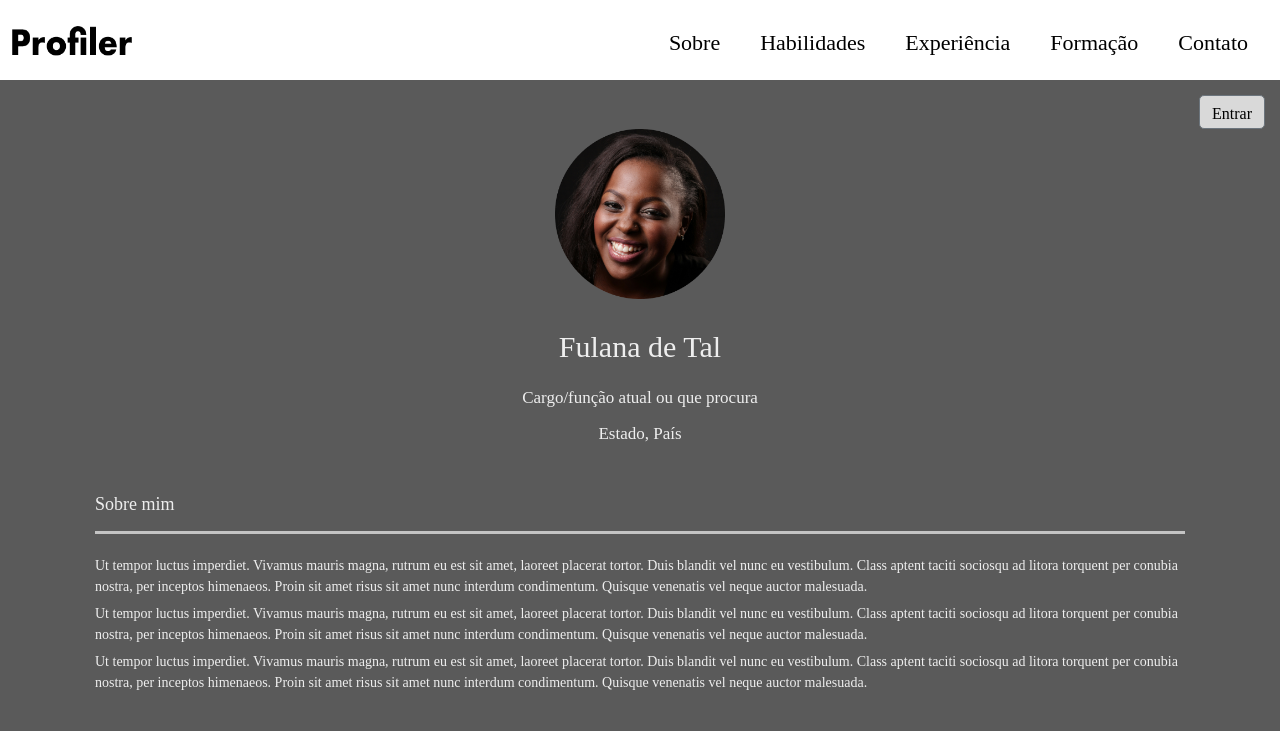
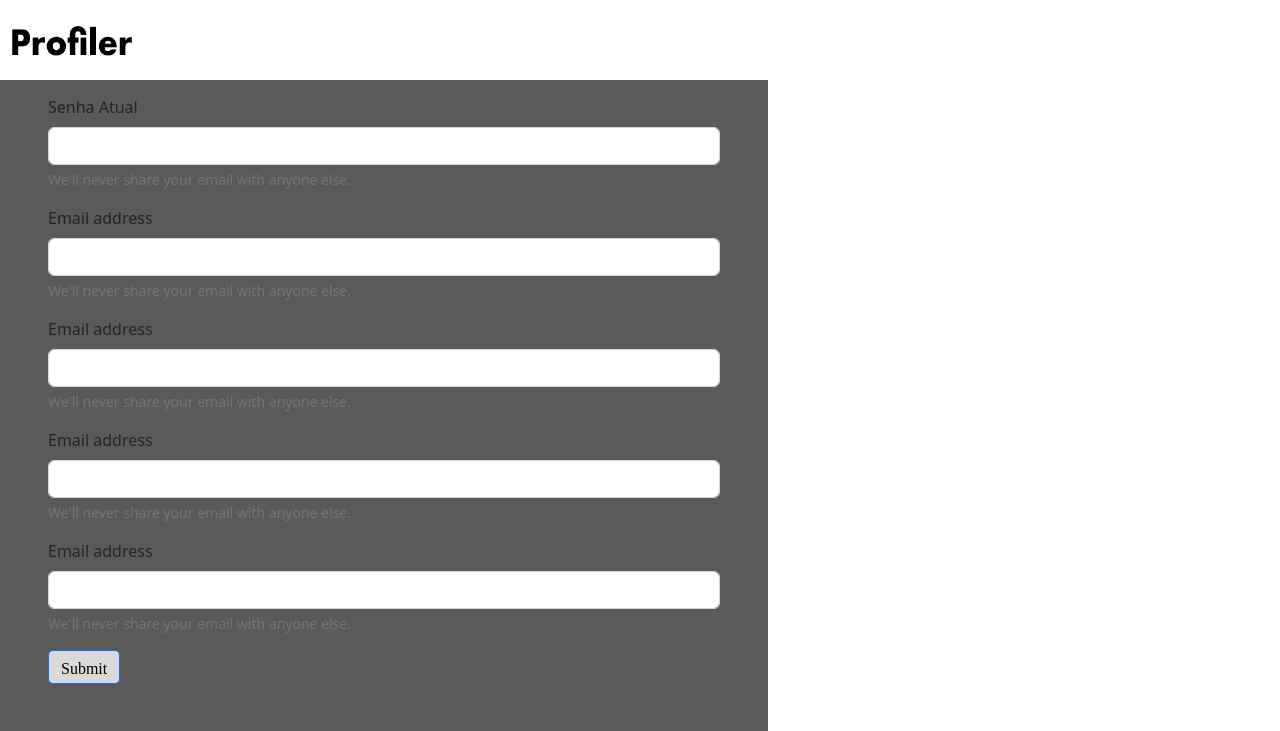
Before and after one commit to LuizAraujo2020/UCB-Projeto-1_2024, a website: page project-profiler/src/views/settings.html in a window 1280 px wide. Shown: the top 731 px of the page. Drawn offline with nearby package versions, Linux system fonts and the light colour scheme; files whose address does not match are found by name; a web font is replaced by a local one.

Commit message:
antes do express session

```diff
--- a/project-profiler/src/static/css/global.css
+++ b/project-profiler/src/static/css/global.css
@@ -33,6 +33,12 @@ div{
 .navbar-brand{
     padding-top: 25px;
     padding-bottom: 25px;
+}
+
+.teste222 {
+    width: 60%;
+    padding: 3rem;
+    padding-top: 3rem;
 }
 
 .paiHome{
--- a/project-profiler/src/views/settings.html
+++ b/project-profiler/src/views/settings.html
@@ -9,16 +9,17 @@
         <link rel="stylesheet" href="https://cdn.jsdelivr.net/npm/bootstrap@5.2.3/dist/css/bootstrap.min.css"
             integrity="sha384-rbsA2VBKQhggwzxH7pPCaAqO46MgnOM80zW1RWuH61DGLwZJEdK2Kadq2F9CUG65" crossorigin="anonymous">
         <link rel="stylesheet" href="/css/global.css">
+        <link rel="stylesheet" href="../static/css/global.css">
         <title>Profiler - {{ user.name }} </title>
     </head>
 
     <body>
         <nav class="navbar navbar-expand-lg">
             <div class="container-fluid">
-                <a class="navbar-brand">
+                <a href="/index" class="navbar-brand">
                     <img src="./images/Profiler.png" alt="" width="120" height="30">
                 </a>
-                <button class="navbar-toggler" type="button" data-bs-toggle="collapse" data-bs-target="#navbarNav"
+                <!-- <button class="navbar-toggler" type="button" data-bs-toggle="collapse" data-bs-target="#navbarNav"
                     aria-controls="navbarNav" aria-expanded="false" aria-label="Toggle navigation">
                     <span class="navbar-toggler-icon"></span>
                 </button>
@@ -40,13 +41,45 @@
                             <a class="nav-link " href="../visaoGeral_Usuarios/visaoGeral_Usuarios.html">Contato</a>
                         </li>
                     </ul>
-                </div>
+                </div> -->
             </div>
         </nav>
 
-        <div class="paiHome">
-            <div id="filhaHome1">
-                <button type="button" class="btn btn-outline-secondary" href="./login.html">Entrar</button>
+        <div class="paiHome teste222">
+
+            <div>
+                <form><div class="mb-3">
+                    <label for="senhaAtual" class="form-label">Senha Atual</label>
+                    <input type="email" class="form-control" id="exampleInputEmail1" aria-describedby="emailHelp">
+                    <div id="emailHelp" class="form-text">We'll never share your email with anyone else.</div>
+
+                </div>
+                <div class="mb-3">
+                    <label for="exampleInputEmail1" class="form-label">Email address</label>
+                    <input type="email" class="form-control" id="senhaAtual" aria-describedby="emailHelp">
+                    <div id="emailHelp" class="form-text">We'll never share your email with anyone else.</div>
+                </div>
+                <div class="mb-3">
+                    <label for="exampleInputEmail1" class="form-label">Email address</label>
+                    <input type="email" class="form-control" id="exampleInputEmail1" aria-describedby="emailHelp">
+                    <div id="emailHelp" class="form-text">We'll never share your email with anyone else.</div>
+                </div>
+                <div class="mb-3">
+                    <label for="exampleInputEmail1" class="form-label">Email address</label>
+                    <input type="email" class="form-control" id="exampleInputEmail1" aria-describedby="emailHelp">
+                    <div id="emailHelp" class="form-text">We'll never share your email with anyone else.</div>
+                </div>
+                <div class="mb-3">
+                    <label for="exampleInputEmail1" class="form-label">Email address</label>
+                    <input type="email" class="form-control" id="exampleInputEmail1" aria-describedby="emailHelp">
+                    <div id="emailHelp" class="form-text">We'll never share your email with anyone else.</div>
+                </div>
+                    <button type="submit" class="btn btn-primary">Submit</button>
+                </form>
+            </div>
+
+            <!-- <div id="filhaHome1">
+                <a href="/login" class="btn btn-outline-secondary">Entrar</a>
             </div>
 
             <div id="filhaHome2">
@@ -110,7 +143,7 @@
                     <p>* Colaboração</p>
                     <p>* Trabalho em equipe</p>
                 </div>
-            </div>
+            </div>-->
         </div>
 
         <div class="Footer">
```
Also changed, not shown: project-profiler/src/controllers/userController.js (+8 -4 lines), 1 other file.
